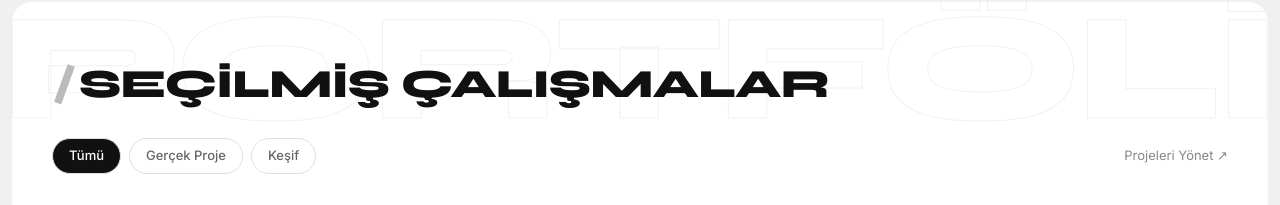
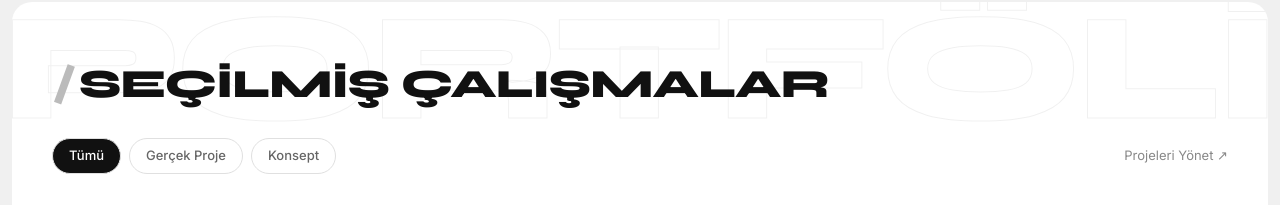
Before and after one commit to igecgili/portfolio, a Next.js app: page / in a window 1280 px wide. Shown: the part 1485-1690 px from the top of the page. Built offline with nearby package versions, Linux system fonts and the light colour scheme.

Commit message:
Rename Keşif to Konsept

```diff
--- a/app/admin/page.tsx
+++ b/app/admin/page.tsx
@@ -264,7 +264,7 @@ function AdminPanel() {
                 <label style={lbl}>Tür</label>
                 <select style={inp} value={form.type} onChange={e => setForm(f => ({ ...f, type: e.target.value as ProjectType }))}>
                   <option>Gerçek Proje</option>
-                  <option>Keşif</option>
+                  <option>Konsept</option>
                 </select>
               </div>
             </div>
--- a/components/Projects.tsx
+++ b/components/Projects.tsx
@@ -5,7 +5,7 @@ import { useRef, useState, useEffect } from "react";
 import { Project, defaultProjects, MediaItem } from "@/lib/projects";
 
 const STORAGE_KEY = "ig_projects";
-const filters = ["Tümü", "Gerçek Proje", "Keşif"];
+const filters = ["Tümü", "Gerçek Proje", "Konsept"];
 
 function MediaModal({ project, onClose }: { project: Project; onClose: () => void }) {
   const [idx, setIdx] = useState(0);
--- a/lib/projects.ts
+++ b/lib/projects.ts
@@ -1,4 +1,4 @@
-export type ProjectType = "Gerçek Proje" | "Keşif";
+export type ProjectType = "Gerçek Proje" | "Konsept";
 
 export interface MediaItem {
   type: "image" | "video";
```
Also changed, not shown: 1 other file (tests, documents, lock files or other folders).
